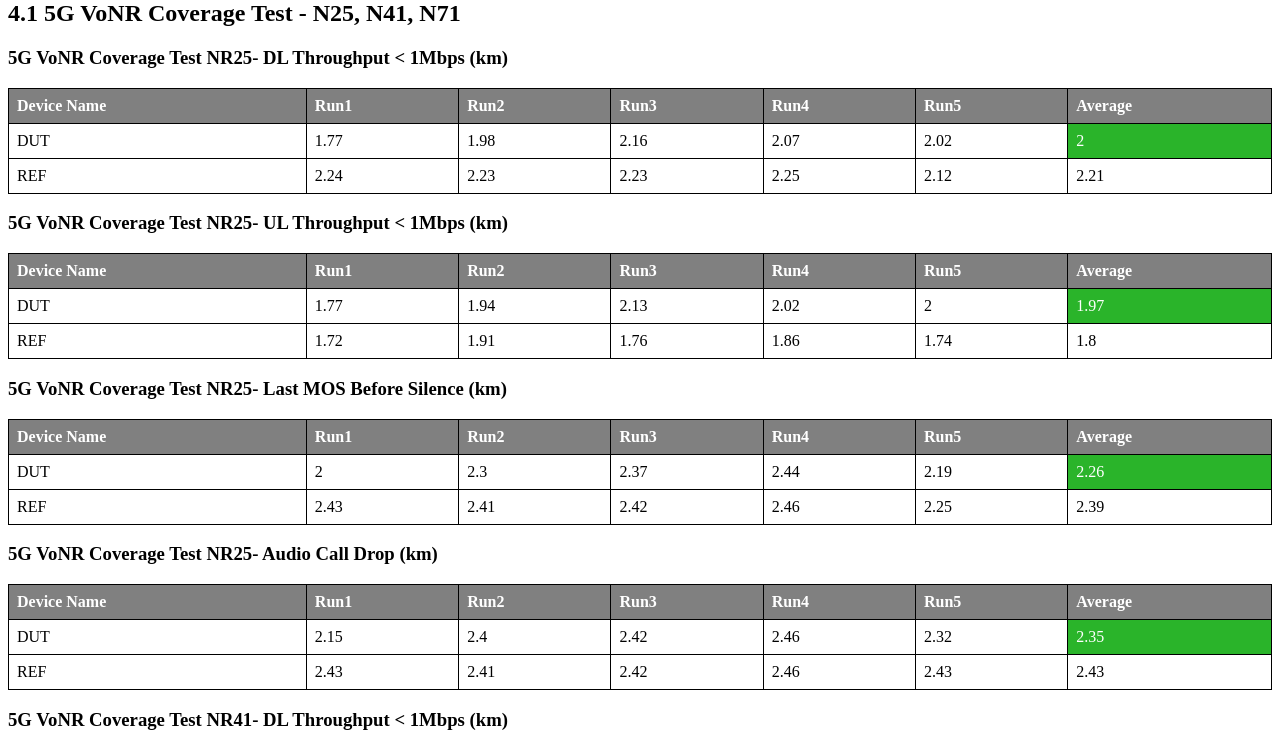
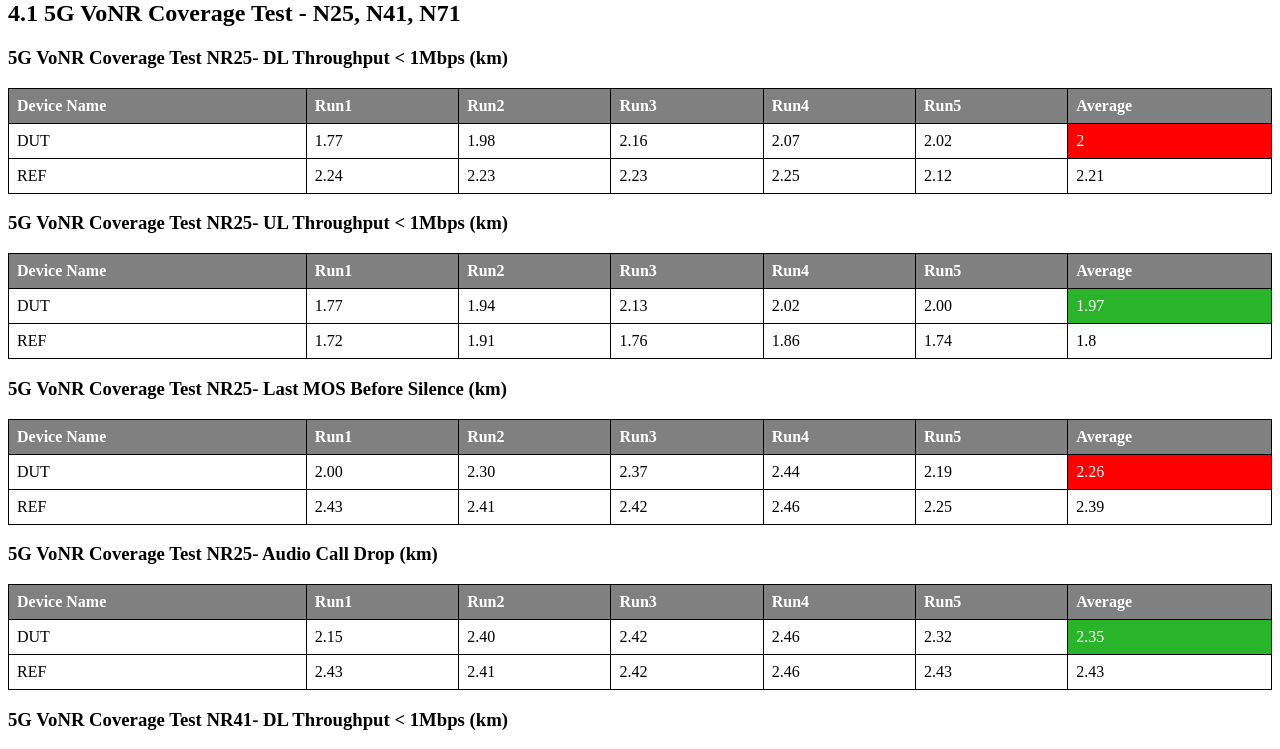
Before and after one commit to LiJieSu0/Fit4Launch_Report, a React (Create React App) app in the folder report-generator-app/: page / in a window 1280 px wide. Shown: the part 2080-2829 px from the top of the page. Built offline with nearby package versions, Linux system fonts and the light colour scheme.

Commit message:
modify data format

```diff
--- a/report-generator-app/src/ReportDetails/CoveragePerformance/CoverageDetails.js
+++ b/report-generator-app/src/ReportDetails/CoveragePerformance/CoverageDetails.js
@@ -74,23 +74,25 @@ function CoverageDetails() {
         {/* ------NR25 */}
         <h3>5G VoNR Coverage Test NR25- DL Throughput &lt; 1Mbps (km)</h3>
         {/* NR25 DL table */}
-        <CoverageTestTable tableData={NR25_DL.slice(0, -1)} status={NR25_Audio[NR25_Audio.length - 1]} />
+        <CoverageTestTable tableData={NR25_DL.slice(0, -1)} status={NR25_DL[NR25_Audio.length - 1]} />
         </div>
         <div className='page-content'>
         <h3>5G VoNR Coverage Test NR25- UL Throughput &lt; 1Mbps (km)</h3>
         {/* NR25 UL table */}
-        <CoverageTestTable tableData={NR25_UL.slice(0, -1)} status={NR25_Audio[NR25_Audio.length - 1]} />
+        <CoverageTestTable tableData={NR25_UL.slice(0, -1)} status={NR25_UL[NR25_Audio.length - 1]} />
         </div>
         <div className='page-content'>
         <h3>5G VoNR Coverage Test NR25- Last MOS Before Silence (km)</h3>
         {/* NR25 MOS table */}
-        <CoverageTestTable tableData={NR25_MOS.slice(0, -1)} status={NR25_Audio[NR25_Audio.length - 1]} />
+        <CoverageTestTable tableData={NR25_MOS.slice(0, -1)} status={NR25_MOS[NR25_Audio.length - 1]} />
         </div>
         <div className='page-content'>
         <h3>5G VoNR Coverage Test NR25- Audio Call Drop (km)</h3>
         {/* NR25 Audio table */}
         <CoverageTestTable tableData={NR25_Audio.slice(0, -1)} status={NR25_Audio[NR25_Audio.length - 1]} />
         </div>
+
+        {/* Status below are minor bug, no time to deal with it */}
 
         {/* ------NR41 */}
         <div className='page-content'>
@@ -141,9 +143,7 @@ function CoverageDetails() {
         <h3>5G VoNR Coverage Test NR71- Audio Call Drop (km)</h3>
         {/* NR71 Audio table */}
         <CoverageTestTable tableData={NR71_Audio.slice(0, -1)} status={NR25_Audio[NR25_Audio.length - 1]} />
-
         </div>
-
 
         <div className='page-content'>
         <h2></h2>
--- a/report-generator-app/src/ReportDetails/CoveragePerformance/CoverageTestTable.js
+++ b/report-generator-app/src/ReportDetails/CoveragePerformance/CoverageTestTable.js
@@ -23,11 +23,11 @@ const CoverageTestTable = ({ tableData, status }) => {
                         return (
                             <tr key={index}>
                                 <td>{row.device}</td>
-                                <td>{row.run1}</td>
-                                <td>{row.run2}</td>
-                                <td>{row.run3}</td>
-                                <td>{row.run4}</td>
-                                <td>{row.run5}</td>
+                                <td>{row.run1.toFixed(2)}</td>
+                                <td>{row.run2.toFixed(2)}</td>
+                                <td>{row.run3.toFixed(2)}</td>
+                                <td>{row.run4.toFixed(2)}</td>
+                                <td>{row.run5.toFixed(2)}</td>
                                 <td className={averageClassName}>{row.average}</td>
                             </tr>
                         );
```
